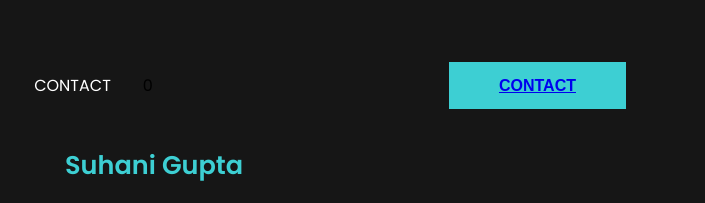
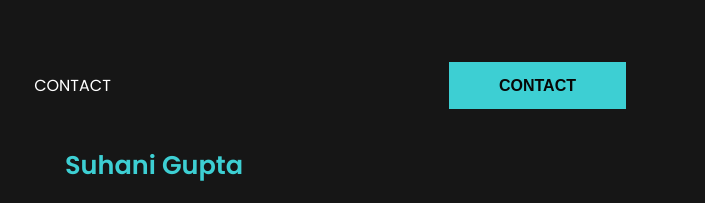
Before and after one commit to Suhani2804/codsoft-2023, a plain HTML site: page index.html in a window 1280 px wide. Shown: the top 203 px of the page, 575-1280 px from the left. Drawn offline with nearby package versions, Linux system fonts and the light colour scheme.

Commit message:
final changes 1

```diff
--- a/index.html
+++ b/index.html
@@ -26,12 +26,12 @@
                         <a href="#about">About</a>
                         <a href="#projects">Projects</a>
                         <a href="#resume">Resume</a>
-                        <a href="#contact">Contact</a>0
+                        <a href="#contact">Contact</a>
                     </div>
 
                 </div>
                 <div class="right">
-                    <button class="btn btn-primary"><a href="#contact" >Contact</a></button>
+                    <button class="btn btn-primary">Contact</button>
                 </div>
             </nav>
 
@@ -214,7 +214,7 @@
                 Copyright 2023 © Jaypee. All rights Reserved
             </div>
         </footer>
-
+    </div>
     <script type="text/javascript" src="//code.jquery.com/jquery-1.11.0.min.js"></script>
     <script type="text/javascript" src="//code.jquery.com/jquery-migrate-1.2.1.min.js"></script>
     <script type="text/javascript" src="//cdn.jsdelivr.net/npm/slick-carousel@1.8.1/slick/slick.min.js"></script>
```
